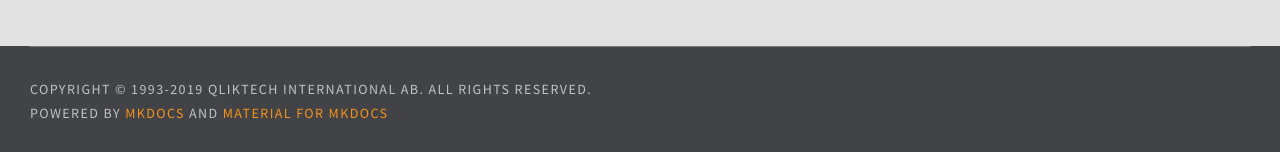
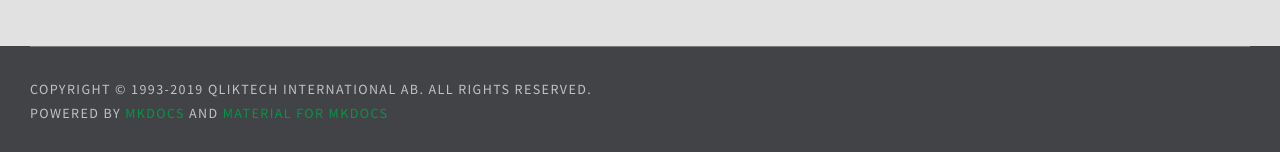
Before and after one commit to qlik-oss/core-website, an MkDocs documentation site: the page built from docs/index.md, in a window 1280 px wide. Shown: the part 3415-3567 px from the top of the page. Built offline with MkDocs 1.6.1 and Material for MkDocs 9.7.7, drawn with Linux system fonts in a browser that asks for light colours; nearby versions of some CDN libraries; library files that are not in the unit come from our copies; comment, search, counter and statistics services are not loaded.

Commit message:
Corrected color in footer

```diff
--- a/docs/stylesheets/custom-style.css
+++ b/docs/stylesheets/custom-style.css
@@ -594,7 +594,7 @@ h1 span {
 }
 
 .md-footer-legal-text a {
-  color: #f7921d;
+  color: var(--custom-green);
   text-decoration: none;
 }
 
```
